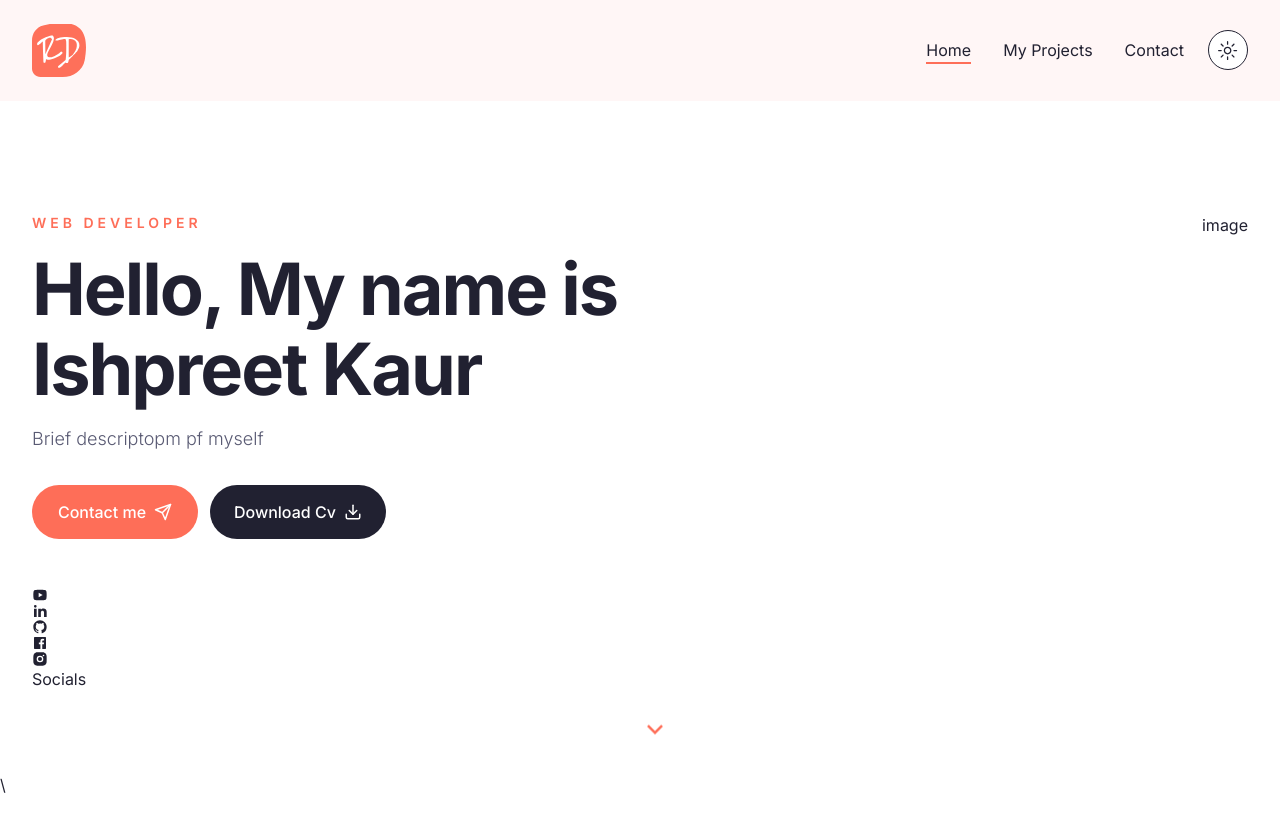
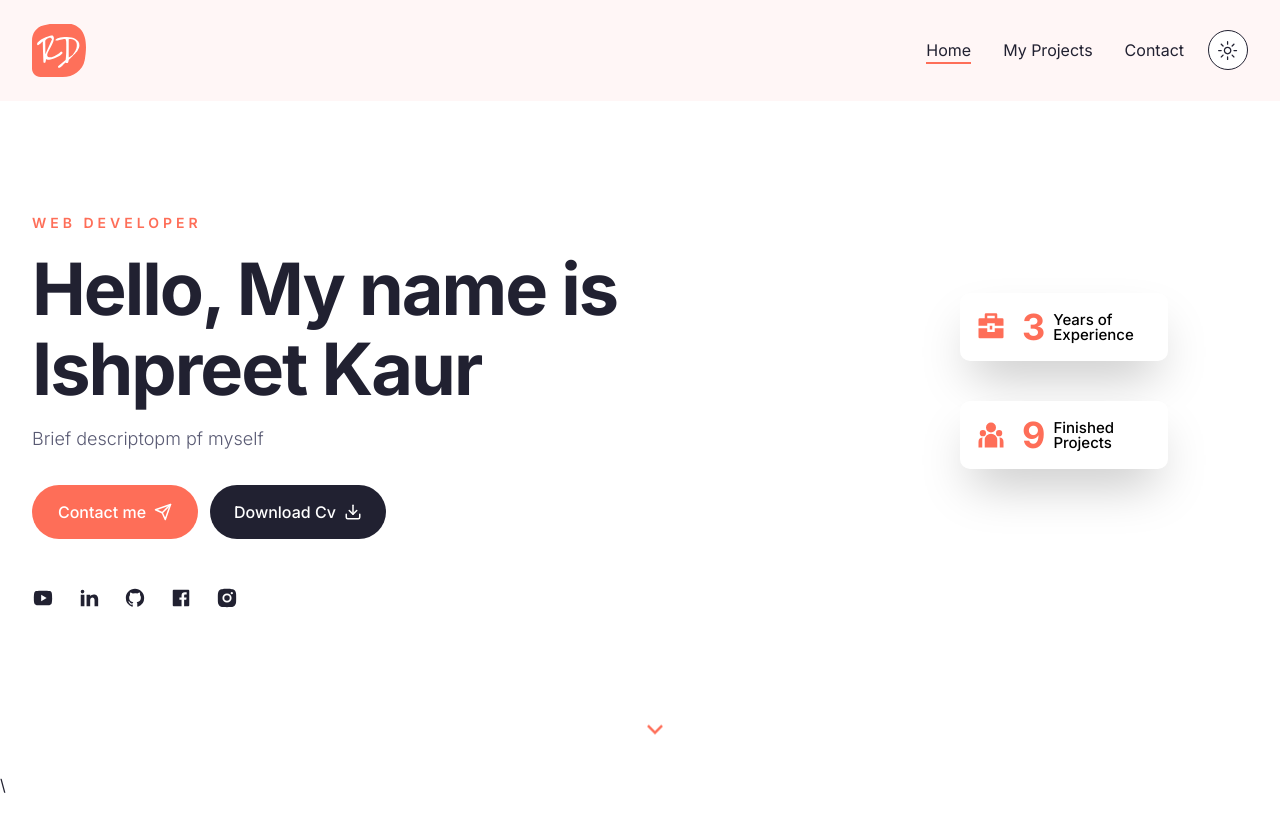
Before and after one commit to Ishpreet-Kaur-Bedi/Portfolio, a Next.js app: page / in a window 1280 px wide. Shown: the top 830 px of the page. Built offline with nearby package versions, Linux system fonts and the light colour scheme.

Commit message:
MobileNavbar

```diff
--- a/app/globals.css
+++ b/app/globals.css
@@ -29,26 +29,25 @@
     }
 
     .dark {
-      --background: 237 22% 20%;
-      --foreground: 60 9.1% 97.8%;
-      --card: 240 19% 16%;
-      --card-foreground: 300 0% 100%;
-      --popover: 20 14.3% 4.1%;
-      --popover-foreground: 60 9.1% 97.8%;
-      --primary: 8 99% 67%;
-      --primary-foreground:  300 0% 100%;
-      --secondary: 240 19% 16%;
-      --secondary-foreground: 300 0% 100%;
-      --tertiary:237 22% 20%
-      --muted: 12 6.5% 15.1%;
-      --muted-foreground: 237 13% 63%;
-      --accent: 240 19% 16%;
-      --accent-foreground: 300 0% 100%;
+      --background: 20 14.3% 4.1%;
+      --foreground: 0 0% 95%;
+      --card: 24 9.8% 10%;
+      --card-foreground: 0 0% 95%;
+      --popover: 0 0% 9%;
+      --popover-foreground: 0 0% 95%;
+      --primary: 346.8 77.2% 49.8%;
+      --primary-foreground: 355.7 100% 97.3%;
+      --secondary: 240 3.7% 15.9%;
+      --secondary-foreground: 0 0% 98%;
+      --muted: 0 0% 15%;
+      --muted-foreground: 240 5% 64.9%;
+      --accent: 12 6.5% 15.1%;
+      --accent-foreground: 0 0% 98%;
       --destructive: 0 62.8% 30.6%;
       --destructive-foreground: 0 85.7% 97.3%;
-      --border: 237 22% 23% ;
-      --input: 237 22% 23%;
-      --ring: 8 99% 67%;
+      --border: 240 3.7% 15.9%;
+      --input: 240 3.7% 15.9%;
+      --ring: 346.8 77.2% 49.8%;
     }
   }
 
@@ -71,3 +70,6 @@
 .subtitle{
   @apply text-muted-foreground text-lg mb-8 font-light;
 }
+.badge{
+  @apply z-10 w-[208px] bg-white shadow-2xl dark:backdrop-blur-[44px] h-[68px] p-4 rounded-[10px] flex items-center gap-x-4;
+}
--- /dev/null
+++ b/components/About.jsx
@@ -0,0 +1,10 @@
+
+const About = () => {
+  return (
+    <div>
+
+    </div>
+  )
+}
+
+export default About
--- a/components/Badge.jsx
+++ b/components/Badge.jsx
@@ -1,11 +1,28 @@
-import React from 'react'
+"use client";
+import CountUp from "react-countup";
 
-const Badge = () => {
+const Badge = ({
+  containerStyles,
+  icon,
+  endCountNum,
+  endCountText,
+  badgeText,
+}) => {
   return (
-    <div>
+    <div className={"badge ${containerStyles} "}>
+      <div className="text-3xl text-primary   ">{icon}</div>
+      <div className="flex items-center gap-x-2">
+        <div className="text-4xl leading-none font-bold text-primary">
+          <CountUp end={endCountNum}delay={1} duration={4}  />
+          {endCountText}
+        </div>
+        <div className="max-w-[70px] leading-none text-[15px] font-medium text-black ">{badgeText}</div>
 
+
+
+      </div>
     </div>
-  )
-}
+  );
+};
 
-export default Badge
+export default Badge;
--- a/components/Header.jsx
+++ b/components/Header.jsx
@@ -31,7 +31,7 @@ const Header = () => {
       <div className="container mx-auto">
 
         <div className="flex justify-between items-center ">
-          <Logo />
+        <Logo />
           <div className="flex items-center gap-x-6">
             <Nav containerStyles ='hidden xl:flex gap-x-8 items-center' linkStyles='relative hover:text-primary transition-all'
             underlineStyles= 'absolute left-0 top-full h-[2px] bg-primary w-full'
--- a/components/Hero.jsx
+++ b/components/Hero.jsx
@@ -15,30 +15,62 @@ import Socials from "./Socials";
 const Hero = () => {
   return (
     <section className="py-12 xl:py-24 h-[84vh] xl:pt-28 bg-hero bg-no-repeat bg-bottom dark:bg-none">
+
       <div className="container mx-auto">
+
         <div className="flex justify-between gap-x-8">
+
           <div className="flex max-w-[600px] flex-col justify-center mx-auto xl:mx-0 text-center xl:text-left">
             {/* text */}
 
             <div className="text-sm uppercase font-semibold mb-4 text-primary tracking-[4px] ">
               Web Developer
             </div>
+
             <h1 className="h1 mb-4">Hello, My name is Ishpreet Kaur</h1>
             <p className="subtitle max-w-[490px] mx-auto xl:mx-0">
               Brief descriptopm pf myself
             </p>
+
+
             <div className="flex flex-col gap-y-3 md:flex-row gap-x-3 mx-auto xl:mx-0 mb-12">
               <Link href='contact'>
               <Button className ='gap-x-2'>Contact me<Send size={18}/></Button></Link>
+
               <Button variant='secondary' className ='gap-x-2'>Download Cv<Download size={18}/></Button>
+
             </div>
-            <Socials containerStyles =
-          'flex gap-x-6 mx-auto xl:mx-0'  />
+            <Socials containerStyles='flex gap-x-6 mx-auto xl:mx-0' iconStyles='text-foreground text-[22px] hover:text-primary transition-all' />
           </div>
 
 
-          <div className="hidden xl:flex relative">image</div>
+          <div className="hidden xl:flex relative flex-col p-20 gap-y-10">
+{/* //badges */}
+
+<Badge
+containerStyles='absolute top-[24%]  -left-[5rem]'
+icon={<RiBriefcase4Fill />} endCountNum={3}
+ badgeText='Years of Experience'/>
+
+<Badge
+containerStyles='absolute top-[80%]  -left-[1rem]  '
+icon={<RiTeamFill />} endCountNum={9}
+ badgeText='Finished Projects'/>
+
+
+{/* <Badge
+containerStyles='absolute top-[80%]  -left-[1rem]  '
+icon={<RiBriefcase4Fill />} endCountNum={3}
+ badgeText='Years of Experience'/> */}
+
+          <div className="bg-hero_shape2_light dark:bg-hero2_shape2_dark w-[500px] h-[500px] bg-no-repeat absolute -top-1 flex-col -right-2"></div>
+          </div>
+
+
+
+
         </div>
+
         <div className="hidden md:flex absolute  left-2/4 bottom-44 xl:bottom-12 animate-bounce">
           <RiArrowDownSLine className="text-3xl text-primary" />
         </div>
@@ -48,3 +80,9 @@ const Hero = () => {
 };
 
 export default Hero;
+
+
+{/* <div className="flex flex-row gap-y-3 md:flex-row gap-x-3 mx-auto xl:mx-0 mb-12">
+<Socials containerStyles='flex gap-x-6 mx-auto xl:mx-0' iconStyles='text-foreground text-[22px] hover:text-primary transition-all' />
+
+</div> */}
--- a/components/MobileNav.jsx
+++ b/components/MobileNav.jsx
@@ -1,11 +1,29 @@
-import React from 'react'
+import { Sheet ,SheetContent,SheetTrigger} from "./ui/sheet"
+
+import { AlignJustify } from "lucide-react"
+import Nav from "./Nav"
+
+import Logo from "./Logo"
+import Socials from "./Socials"
 
 const MobileNav = () => {
-  return (
-    <div>
+  return <Sheet>
+    <SheetTrigger asChild>
+      <AlignJustify className ='cursor-pointer' />
+    </SheetTrigger>
+    <SheetContent>
+      <div className="flex flex-col items-center justify-between h-full py-8 " >
+        <div className="flex flex-col items-center gap-y-32 ">
+          <Logo/>
+          <Nav containerStyles='flex flex-col items-center gap-y-6 ' linkStyles='text-2xl'/>
 
-    </div>
-  )
+
+
+        </div>
+        <Socials containerStyles='flex gap-x-4' iconStyles='text-2xl' />
+      </div>
+    </SheetContent>
+  </Sheet>
 }
 
 export default MobileNav
--- a/components/Socials.jsx
+++ b/components/Socials.jsx
@@ -1,43 +1,28 @@
-'use client'
-import Link from "next/link"
+// Socials.js
 
-import {RiFacebookBoxFill, RiGithubFill, RiInstagramFill, RiLinkedinFill, RiYoutubeFill} from 'react-icons/ri'
- const icons =[
-    {
-        path:'/',
-        name:<RiYoutubeFill/>
-    },
-    {
-        path:'/',
-        name:<RiLinkedinFill/>
-    },
-    {
-        path:'/',
-        name:<RiGithubFill/>
-    },
-    {
-        path:'/',
-        name:<RiFacebookBoxFill/>
-    },
-    {
-        path:'/',
-        name:<RiInstagramFill/>
-    },
+import Link from "next/link";
+import { RiFacebookBoxFill, RiGithubFill, RiInstagramFill, RiLinkedinFill, RiYoutubeFill } from 'react-icons/ri';
 
- ]
-const Socials = (containerStyles,iconsStyles) => {
+const icons = [
+  { path: '/youtube', name: <RiYoutubeFill /> },
+  { path: '/linkedin', name: <RiLinkedinFill /> },
+  { path: '/github', name: <RiGithubFill /> },
+  { path: '/facebook', name: <RiFacebookBoxFill /> },
+  { path: '/instagram', name: <RiInstagramFill /> },
+];
+
+const Socials = ({ containerStyles, iconStyles }) => {
   return (
     <div className={`${containerStyles}`}>
-        {icons.map((icon,index)=>{
-            return <Link href ={icon.path} key={index}
-            >
-            <div className={`${iconsStyles}`}>
-                {icon.name}
-                </div></Link>
-        })}
-      Socials
+      {icons.map((icon, index) => (
+        <Link href={icon.path} key={index}>
+          <div className={`${iconStyles}`}>
+            {icon.name}
+          </div>
+        </Link>
+      ))}
     </div>
-  )
-}
+  );
+};
 
-export default Socials
+export default Socials;
--- a/tailwind.config.js
+++ b/tailwind.config.js
@@ -74,7 +74,10 @@ module.exports = {
         "accordion-down": "accordion-down 0.2s ease-out",
         "accordion-up": "accordion-up 0.2s ease-out",
         backgroundImage:{
-          hero:'url(/hero/hero-bg.png)'
+          hero:'url(/hero/hero-bg.png)',
+          hero_shape:'url(/hero/shape-1.svg)',
+          hero_shape2_light:'url(/hero/shape-2-light.svg)',
+          hero_shape2_dark:'url(/hero/shape-2-dark.svg)',
         },
       },
     },
```
